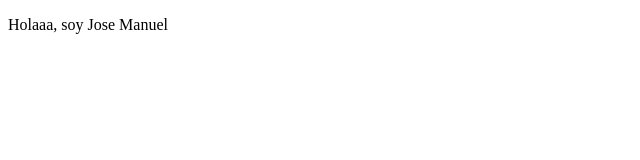
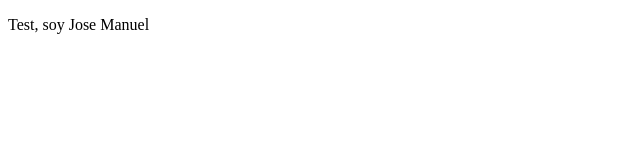
Before and after one commit to josemnr/test, a plain HTML site: page index.html in a window 1280 px wide. Shown: the full height of the page, 0-640 px from the left. Drawn offline with Linux system fonts and the light colour scheme.

Commit message:
Modificando4 index.html

```diff
--- a/index.html
+++ b/index.html
@@ -7,7 +7,7 @@
 </head>
 <body>
     <p>
-        Holaaa, soy Jose Manuel
+        Test, soy Jose Manuel
     </p>
 
 </body>
```
